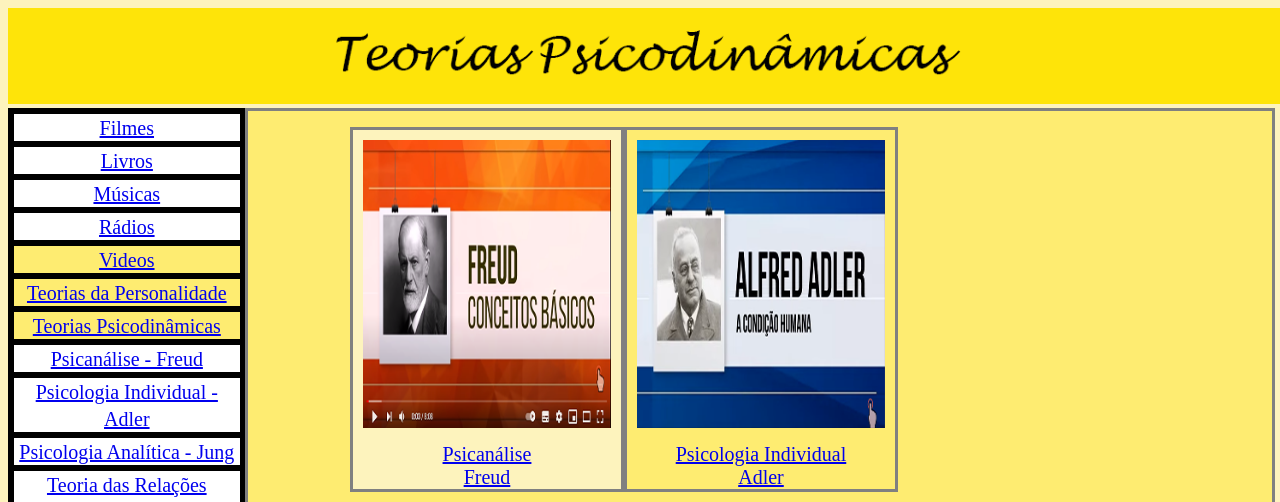
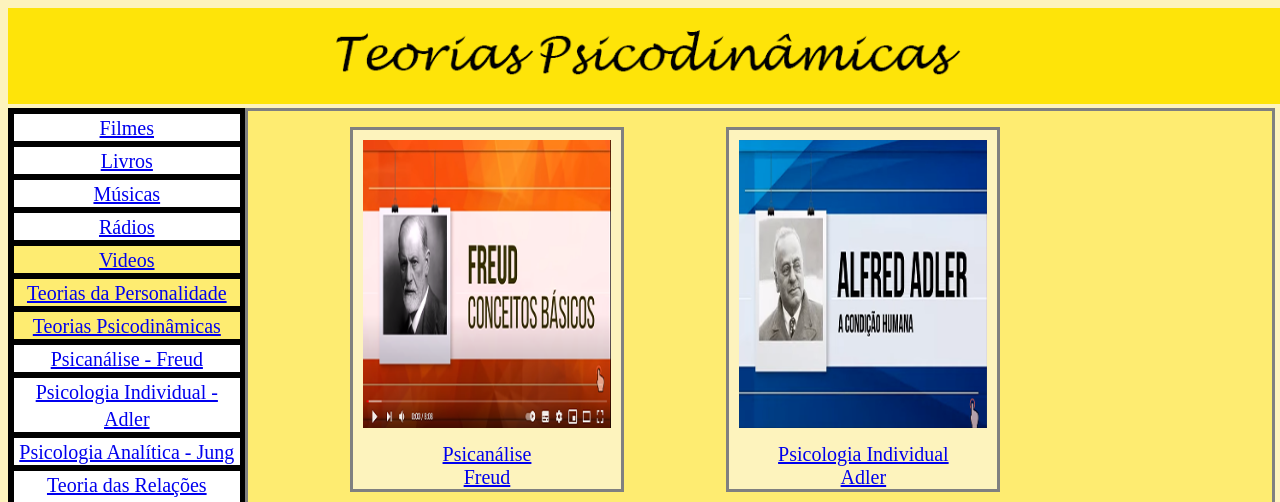
Before and after one commit to ricardoestevam1/Music-Player, a PHP site: page /Teoriaspsicodinamicas.html in a window 1280 px wide. Shown: the top 502 px of the page. Run offline with PHP 8.4, Linux system fonts and the light colour scheme.

Commit message:
Update estilos.css

```diff
--- a/estilos.css
+++ b/estilos.css
@@ -1055,8 +1055,3 @@ margin-left: 0%;
 
 margin-left: 0%;
 }
-#Psicologiaindividual{
-	background-color: #feec71;
-
-margin-left: 0%;
-}
```
